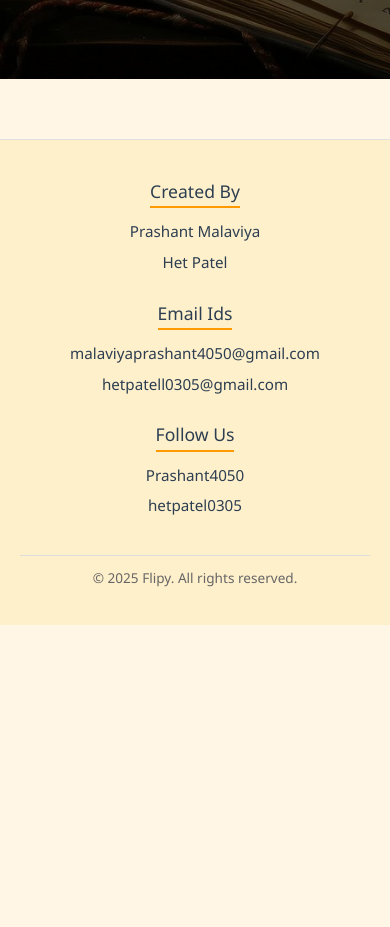
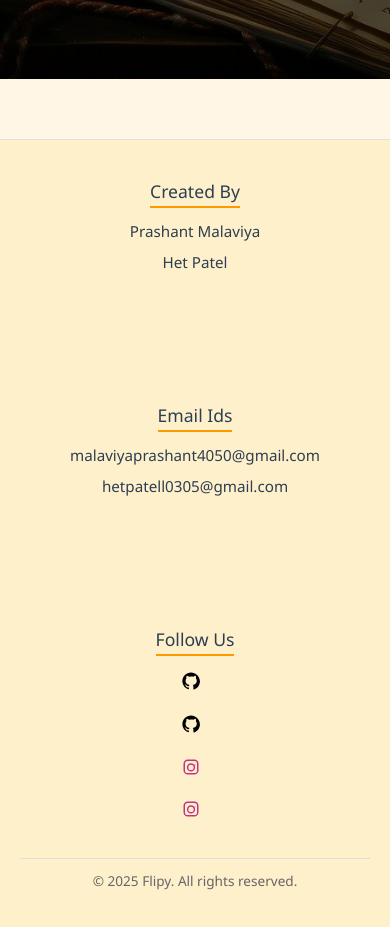
Before and after one commit to het0305/flipy, a React (Create React App) app in the folder frontend/: page / in a window 390 px wide. Shown: the part 1180-2107 px from the top of the page. Before the commit the page ends 1805 px from the top, so only its background shows below. Built offline with nearby package versions, Linux system fonts and the light colour scheme.

Commit message:
version 2

```diff
--- a/frontend/src/Footer.css
+++ b/frontend/src/Footer.css
@@ -1,3 +1,4 @@
+/* Footer Base */
 .site-footer {
   background-color: #fff0cc;
   padding: 40px 20px 20px;
@@ -43,8 +44,7 @@
   text-decoration: underline;
 }
 
-
-
+/* Footer Bottom */
 .footer-bottom {
   text-align: center;
   margin-top: 30px;
@@ -54,15 +54,45 @@
   border-top: 1px solid #ddd;
 }
 
-/* Responsive Footer */
+/* Social Icons Section */
+.social-links {
+  display: flex;
+  flex-direction: column;
+  gap: 12px;
+}
+
+.social-row {
+  display: flex;
+  gap: 16px;
+  list-style: none;
+  padding: 0;
+  margin: 0;
+}
+
+.social-icon {
+  font-size: 1.3rem;
+  color: #2c3e50;
+  transition: transform 0.3s ease;
+}
+
+.social-icon:hover {
+  color: #ff6600;
+  transform: scale(1.2);
+}
+
+/* Responsive Design */
 @media (max-width: 768px) {
   .footer-content {
     flex-direction: column;
-    gap: 20px;
     text-align: center;
+    gap: 24px;
   }
 
-  .footer-section {
-    flex: 1 1 100%;
+  .social-links {
+    align-items: center;
+  }
+
+  .social-row {
+    justify-content: center;
   }
 }
--- a/frontend/src/Footer.js
+++ b/frontend/src/Footer.js
@@ -1,9 +1,15 @@
-import React from 'react';
+import React, { useEffect } from 'react';
 import './Footer.css';
+import AOS from 'aos';
+import 'aos/dist/aos.css';
 
 const Footer = () => {
+  useEffect(() => {
+    AOS.init({ duration: 1000 });
+  }, []);
+
   return (
-    <footer className="site-footer">
+    <footer className="site-footer" data-aos="fade-up">
       <div className="footer-content">
         <div className="footer-section">
           <h4>Created By</h4>
@@ -12,14 +18,27 @@ const Footer = () => {
         </div>
         <div className="footer-section">
           <h4>Email Ids</h4>
-          <p> malaviyaprashant4050@gmail.com</p>
-          <p> hetpatell0305@gmail.com</p>
+          <p>malaviyaprashant4050@gmail.com</p>
+          <p>hetpatell0305@gmail.com</p>
         </div>
         <div className="footer-section">
-          <h4>Follow Us </h4>
-          <a href="https://github.com/Prashant4050/practice" target="_blank" rel="noreferrer" >Prashant4050</a>
-          <a href="https://github.com/het0305/practice" target="_blank" rel="noreferrer">hetpatel0305</a>
-        </div>
+  <h4>Follow Us</h4>
+  <div className="social-links">
+    <a href="https://github.com/Prashant4050/practice" target="_blank" rel="noreferrer">
+      <GitHubIcon className="social-icon" />
+    </a>
+    <a href="https://github.com/het0305/practice" target="_blank" rel="noreferrer">
+      <GitHubIcon className="social-icon" />
+    </a>
+    <a href="https://www.instagram.com/prashant_malaviya_95?igsh=MXF2ODVxaWUzbjgyaw==" target="_blank" rel="noreferrer">
+      <InstaIcon className="social-icon" />
+    </a>
+    <a href="https://www.instagram.com/hettt._03?igsh=dnFwYXN5dW1xcHJ2" target="_blank" rel="noreferrer">
+      <InstaIcon className="social-icon" />
+    </a>
+  </div>
+</div>
+
       </div>
       <div className="footer-bottom">
         <p>&copy; 2025 Flipy. All rights reserved.</p>
@@ -28,4 +47,20 @@ const Footer = () => {
   );
 };
 
+// GitHub SVG icon
+const GitHubIcon = () => (
+  <svg xmlns="http://www.w3.org/2000/svg" width="18" height="18" fill="#000" viewBox="0 0 24 24"
+    style={{ marginRight: '8px', verticalAlign: 'middle' }}>
+    <path d="M12 .5C5.73.5.5 5.74.5 12.02c0 5.12 3.32 9.47 7.94 11.01.58.1.79-.25.79-.55v-1.93c-3.23.7-3.9-1.55-3.9-1.55-.53-1.35-1.3-1.7-1.3-1.7-1.07-.73.08-.72.08-.72 1.18.08 1.8 1.2 1.8 1.2 1.05 1.79 2.76 1.27 3.44.97.1-.76.41-1.27.74-1.56-2.58-.29-5.29-1.29-5.29-5.74 0-1.27.46-2.3 1.2-3.11-.12-.3-.52-1.52.12-3.17 0 0 .98-.31 3.2 1.19a11.2 11.2 0 0 1 2.92-.39c.99.01 1.99.13 2.92.39 2.21-1.5 3.2-1.19 3.2-1.19.64 1.65.24 2.87.12 3.17.75.81 1.2 1.84 1.2 3.11 0 4.46-2.71 5.44-5.29 5.73.42.37.8 1.1.8 2.22v3.29c0 .31.21.66.8.55 4.62-1.54 7.94-5.89 7.94-11.01C23.5 5.74 18.27.5 12 .5z" />
+  </svg>
+);
+
+// Instagram SVG icon
+const InstaIcon = () => (
+  <svg xmlns="http://www.w3.org/2000/svg" width="18" height="18" fill="#C13584" viewBox="0 0 24 24"
+    style={{ marginRight: '8px', verticalAlign: 'middle' }}>
+    <path d="M7.5 2h9A5.5 5.5 0 0 1 22 7.5v9A5.5 5.5 0 0 1 16.5 22h-9A5.5 5.5 0 0 1 2 16.5v-9A5.5 5.5 0 0 1 7.5 2zm0 2A3.5 3.5 0 0 0 4 7.5v9A3.5 3.5 0 0 0 7.5 20h9a3.5 3.5 0 0 0 3.5-3.5v-9A3.5 3.5 0 0 0 16.5 4h-9zm4.5 3a5.5 5.5 0 1 1 0 11 5.5 5.5 0 0 1 0-11zm0 2a3.5 3.5 0 1 0 0 7 3.5 3.5 0 0 0 0-7zm5.25-.75a.75.75 0 1 1 0 1.5.75.75 0 0 1 0-1.5z" />
+  </svg>
+);
+
 export default Footer;
```
Also changed, not shown: package.json (+8 -0 lines), 1 other file (tests, documents, lock files or other folders).
